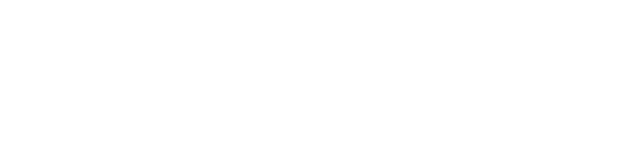
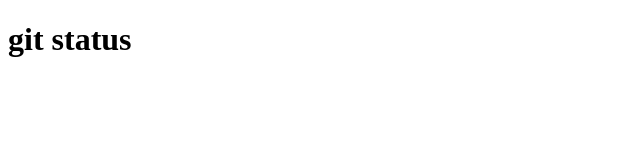
Before and after one commit to Liisagrant/first-git-test, a plain HTML site: page index.html in a window 1280 px wide. Shown: the whole page, without its empty margins (0-640 px from the left). Drawn offline with Linux system fonts and the light colour scheme.

Commit message:
adding h1

```diff
--- a/index.html
+++ b/index.html
@@ -2,9 +2,9 @@
 <html lang="en">
 <head>
     <meta charset="UTF-8">
-    <title>Title</title>
+    <title>Hello</title>
 </head>
 <body>
-
+    <h1>git status</h1>
 </body>
 </html>
```
Also changed, not shown: 1 other file.
